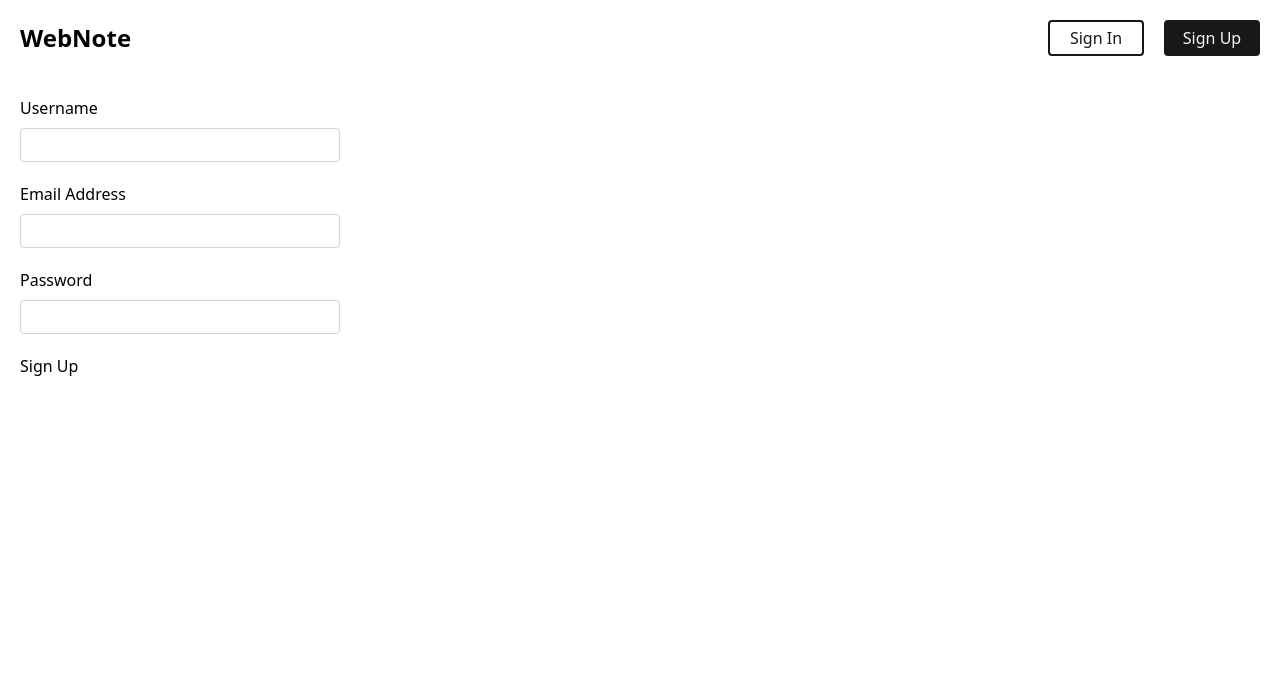
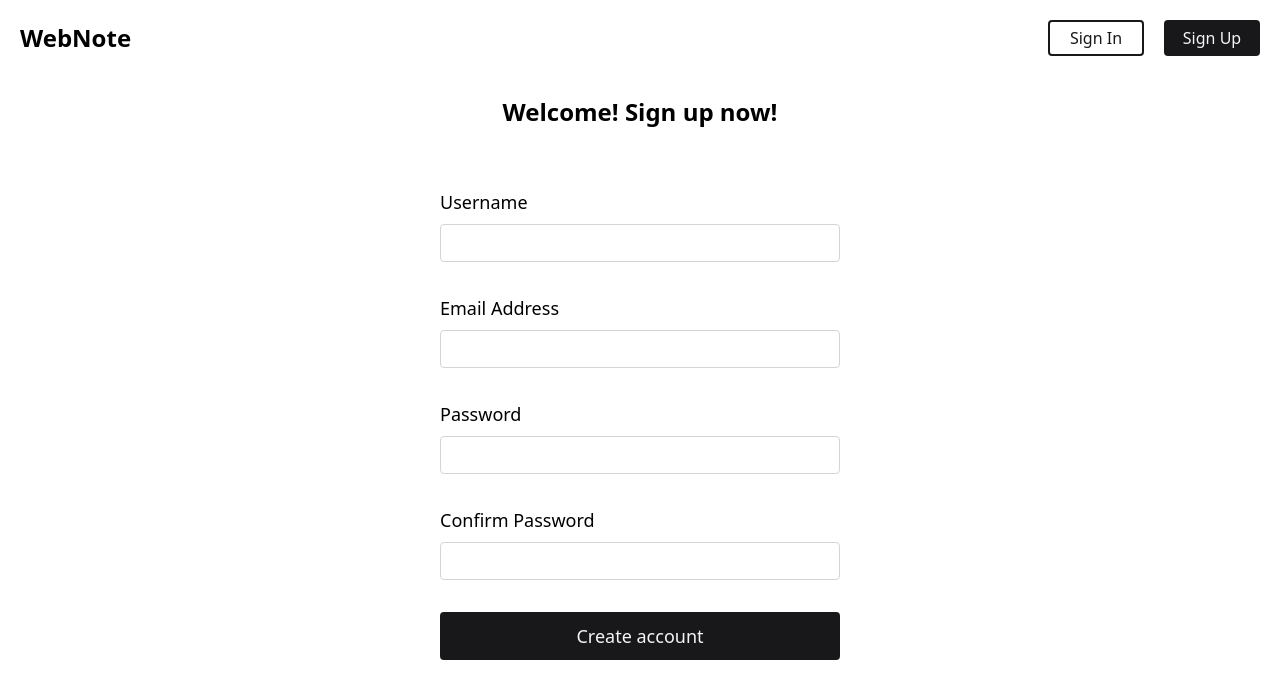
Before and after one commit to ovasconceloss/web-note, a React (Vite) app in the folder frontend/: page /signup in a window 1280 px wide. Shown: the top 698 px of the page. Built offline with nearby package versions, Linux system fonts and the light colour scheme.

Commit message:
feat: add style to the registration form elements

```diff
--- a/frontend/src/pages/SignUp.tsx
+++ b/frontend/src/pages/SignUp.tsx
@@ -3,6 +3,7 @@ import { useForm, type SubmitHandler } from "react-hook-form"
 
 type FormInput = {
   email: string,
+  confirm: string,
   password: string,
   username: string,
 }
@@ -14,33 +15,51 @@ const SignUp: React.FC = () => {
   return (
     <>
     <Header/>
-    <main className="p-5 space-y-10 select-none">
-      <form onSubmit={handleSubmit(onSubmit)} className="space-y-5">
+    <main className="flex flex-col items-center p-5 space-y-15 select-none">
+      <section>
+        <h1 className="text-2xl font-bold">Welcome! Sign up now!</h1>
+      </section>
+      <form onSubmit={handleSubmit(onSubmit)} className="flex flex-col items-center space-y-8">
         <div className="flex flex-col space-y-2">
-          <label htmlFor="username">Username</label>
+          <label htmlFor="username" className="text-lg">Username</label>
           <input
-            autoComplete={"false"}
+            autoComplete="off"
             {...register("username", { required: true })}
-            className="w-[20rem] p-1 border-1 border-zinc-300 rounded-sm outline-none"
+            className="w-[25rem] p-1 border-1 border-zinc-300 rounded-sm outline-none text-lg
+            transition-all ease-in-out focus:border-zinc-900"
           />
         </div>
         <div className="flex flex-col space-y-2">
-          <label htmlFor="email">Email Address</label>
+          <label htmlFor="email" className="text-lg">Email Address</label>
           <input
-            autoComplete={"false"}
+            autoComplete="off"
             {...register("email", { required: true })}
-            className="w-[20rem] p-1 border-1 border-zinc-300 rounded-sm outline-none"
+            className="w-[25rem] p-1 border-1 border-zinc-300 rounded-sm outline-none text-lg
+            transition-all ease-in-out focus:border-zinc-900"
           />
         </div>
         <div className="flex flex-col space-y-2">
-          <label htmlFor="password">Password</label>
+          <label htmlFor="password" className="text-lg">Password</label>
           <input
-            autoComplete={"false"}
+            autoComplete="off"
             {...register("password", { required: true })}
-            className="w-[20rem] p-1 border-1 border-zinc-300 rounded-sm outline-none"
+            className="w-[25rem] p-1 border-1 border-zinc-300 rounded-sm outline-none text-lg
+            transition-all ease-in-out focus:border-zinc-900"
           />
         </div>
-        <button type="submit">Sign Up</button>
+        <div className="flex flex-col space-y-2">
+          <label htmlFor="confirm" className="text-lg">Confirm Password</label>
+          <input
+            autoComplete="off"
+            {...register("confirm", { required: true })}
+            className="w-[25rem] p-1 border-1 border-zinc-300 rounded-sm outline-none text-lg
+            transition-all ease-in-out focus:border-zinc-900"
+          />
+        </div>
+        <button
+          type="submit"
+          className="w-[25rem] p-2 text-lg bg-zinc-900 border-2 border-zinc-900 text-zinc-100 rounded-sm cursor-pointer
+          transition-all ease-in-out hover:bg-transparent hover:text-zinc-900">Create account</button>
       </form>
     </main>
     </>
```
